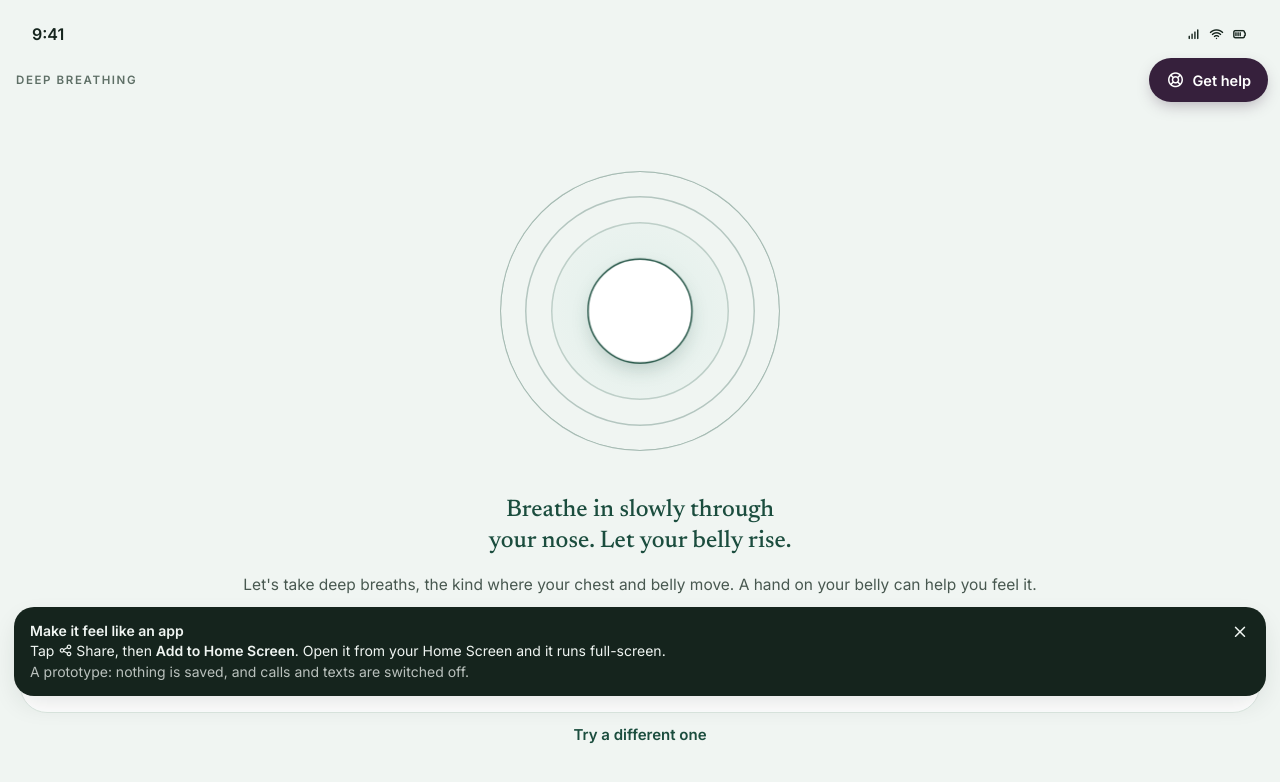
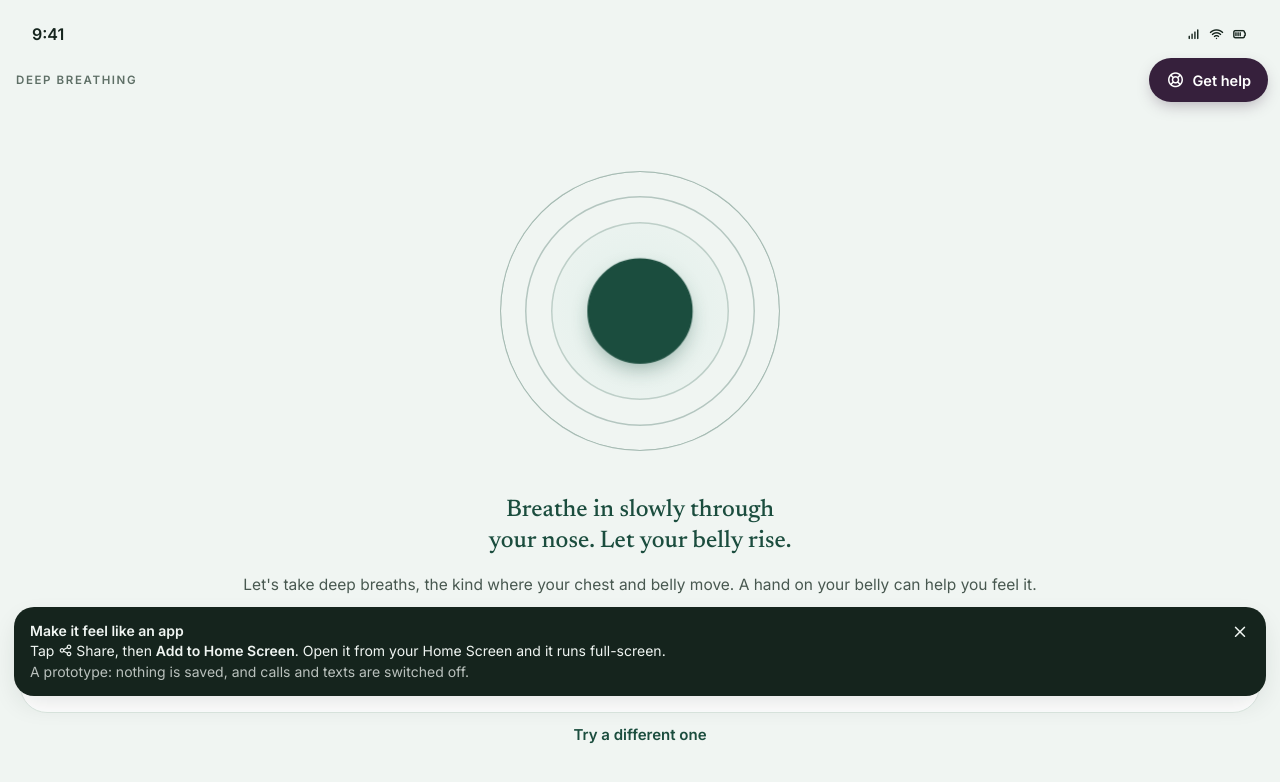
Before and after one commit to michaelkopcsak-rgb/getting-by-prototype, a plain HTML site: page app.html in a window 1280 px wide. Both pictures are taken after a click on the button 640 px from the left and 299 px from the top of the page. Drawn offline with Linux system fonts and the light colour scheme.

Commit message:
Breathing circle: solid Deep Jade #1B4D3E
Co-Authored-By: Claude Opus 5.5 <noreply@anthropic.com>

```diff
--- a/app.html
+++ b/app.html
@@ -690,6 +690,10 @@ html.app .tabbar,html.app .tabbar.glass{bottom:calc(14px + env(safe-area-inset-b
 
 /* Breathing cue: room for two-line coaching without the layout jumping */
 .cue{font-size:24px;line-height:1.3;min-height:94px;display:flex;align-items:center;justify-content:center;max-width:320px;margin:0 auto}
+
+/* Breathing circle: solid Deep Jade #1B4D3E from the palette (both themes) */
+.breath{background:#1B4D3E;border-color:#1B4D3E;box-shadow:0 12px 30px -8px rgba(27,77,62,.45)}
+@media (prefers-color-scheme: dark){.breath{border-color:var(--sage);box-shadow:0 0 0 1px rgba(143,201,178,.35),0 12px 30px -8px rgba(0,0,0,.6)}}
 </style>
 </head>
 <body>
```
Also changed, not shown: index.html (+4 -0 lines).
